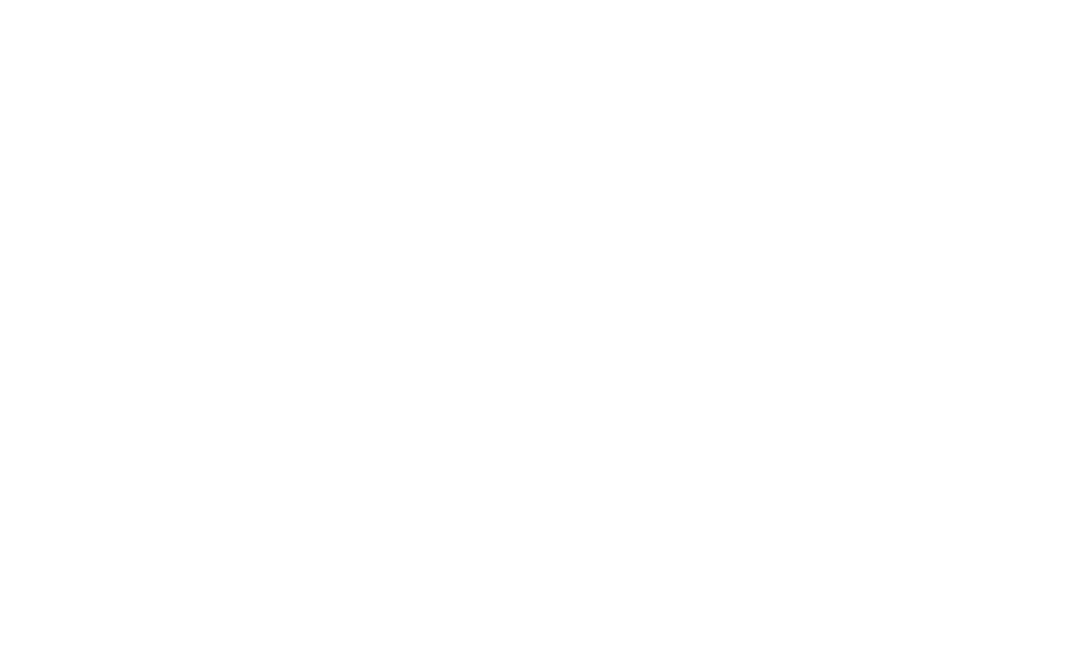
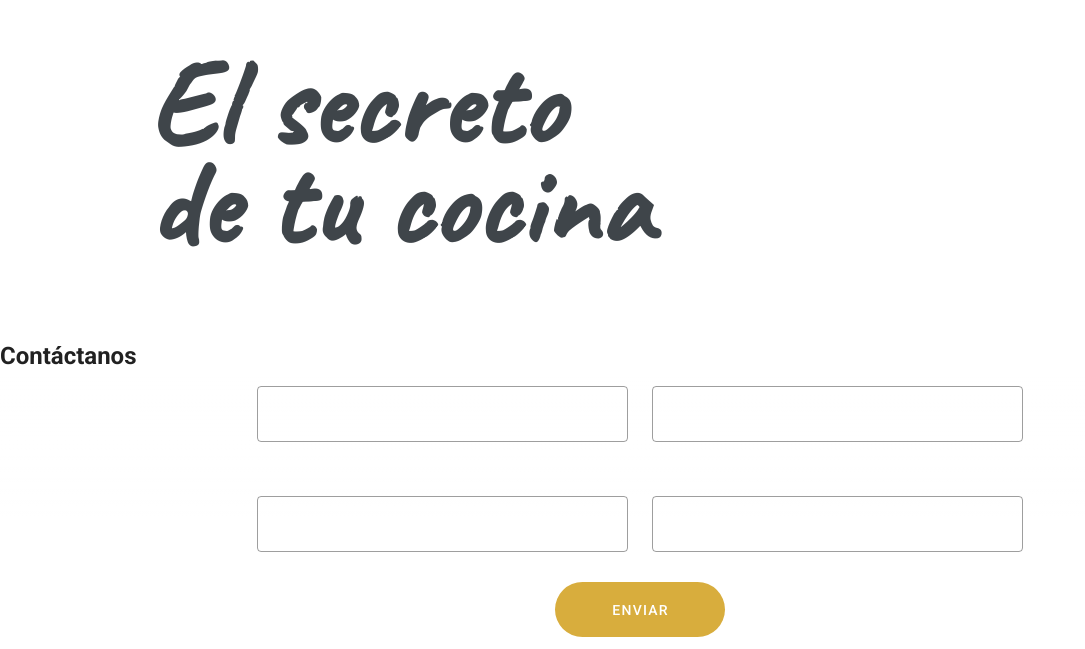
Before and after one commit to alexjrf03/meat-test, a Vue app: page / in a window 1280 px wide. Shown: the part 151-800 px from the top of the page, without its empty margins (0-1085 px from the left). Built offline with nearby package versions, Linux system fonts and the light colour scheme.

Commit message:
hero completed

```diff
--- a/src/components/hero/Hero.vue
+++ b/src/components/hero/Hero.vue
@@ -1,29 +1,78 @@
 <template>
   <div>
-
+    <div>
+      <v-img
+        class="hero"
+        src="../../assets/img/b2 1.png"
+      ></v-img>
+      <div class="content-title">
+        <span class="title">El secreto de tu cocina</span>
+      </div>
+      <div class="gradient"></div>
+    </div>
   </div>
 </template>
 
 <script>
-export default {
-  name: 'HeroView',
-
-  data() {
-    return {
-
-    };
-  },
-
-  mounted() {
-
-  },
-
-  methods: {
-
-  },
-};
+  export default {
+    name: 'HeroView',
+  };
 </script>
 
 <style lang="scss" scoped>
+  @import url('https://fonts.googleapis.com/css2?family=Caveat&display=swap');
+  .hero{
+    position: absolute;
+    width: 100%;
+    height: 741px;
+    left: 0px;
+    top: 0px;
+  }
+  .gradient{
+    position: absolute;
+    width: 100%;
+    height: 228.28px;
+    left: 0px;
+    top: 512.72px;
+    background: linear-gradient(0deg, #FFFFFF 0%, #FFFFFF 32.22%, rgba(255, 255, 255, 0.71) 61.99%, rgba(255, 255, 255, 0.0729167) 93.72%, rgba(255, 255, 255, 0) 93.72%);
+  }
+  .content-title{
+    position: absolute;
+    width: 635px;
+    height: 200px;
+    left: 90px;
+    top: 280px;
+  }
+  .title{
+    position: absolute;
+    left: 9.17%;
+    right: 46.74%;
+    top: 9%;
+    bottom: 82.9%;
+    width: 520px;
+    font-family: 'Caveat', cursive !important;
+    font-style: normal;
+    font-weight: 700;
+    font-size: 120px !important;
+    line-height: 100px;
+    /* or 83% */
+    display: flex;
+    align-items: center;
+    color: #3F454A;
+  }
+</style>
 
-</style>
+
+
+<!-- /* Group 611 */
+
+
+
+
+
+/* El secreto de tu cocina */
+
+
+
+/* #24272A */
+ -->
--- a/src/components/ui/Footer.vue
+++ b/src/components/ui/Footer.vue
@@ -1,6 +1,50 @@
 <template>
   <div>
+    <h2 class="mt-6">Contáctanos</h2>
+    <v-container>
 
+        <v-row justify="center">
+          <v-col cols="12" md="4">
+            <v-text-field
+              class="inputs"
+                outlined
+            ></v-text-field>
+          </v-col>
+
+          <v-col cols="12" md="4">
+            <v-text-field
+              outlined
+            ></v-text-field>
+          </v-col>
+        </v-row>
+
+      <v-row justify="center">
+        <v-col cols="12" md="4">
+          <v-text-field
+            class="inputs"
+            outlined
+            color="primary"
+          ></v-text-field>
+        </v-col>
+
+        <v-col cols="12" md="4">
+          <v-text-field
+            class="inputs"
+            outlined
+          ></v-text-field>
+        </v-col>
+      </v-row>
+      <center>
+        <v-btn
+          class="send-button"
+          rounded
+          elevation="0"
+          color="primary"
+        >
+          Enviar
+        </v-btn>
+      </center>
+    </v-container>
   </div>
 </template>
 
@@ -26,4 +70,9 @@ export default {
 
 <style lang="scss" scoped>
 
+  .send-button{
+    width: 170px;
+    height: 55px !important;
+  }
+
 </style>
--- a/src/plugins/vuetify.js
+++ b/src/plugins/vuetify.js
@@ -4,4 +4,12 @@ import Vuetify from 'vuetify/lib/framework';
 Vue.use(Vuetify);
 
 export default new Vuetify({
+  theme: {
+    themes: {
+      light: {
+        primary: '#D8AD3D',
+        secondary: '#009CD9',
+      },
+    },
+},
 });
```
Also changed, not shown: src/assets/img/b2 1.png (added), 1 other file (tests, documents, lock files or other folders).
